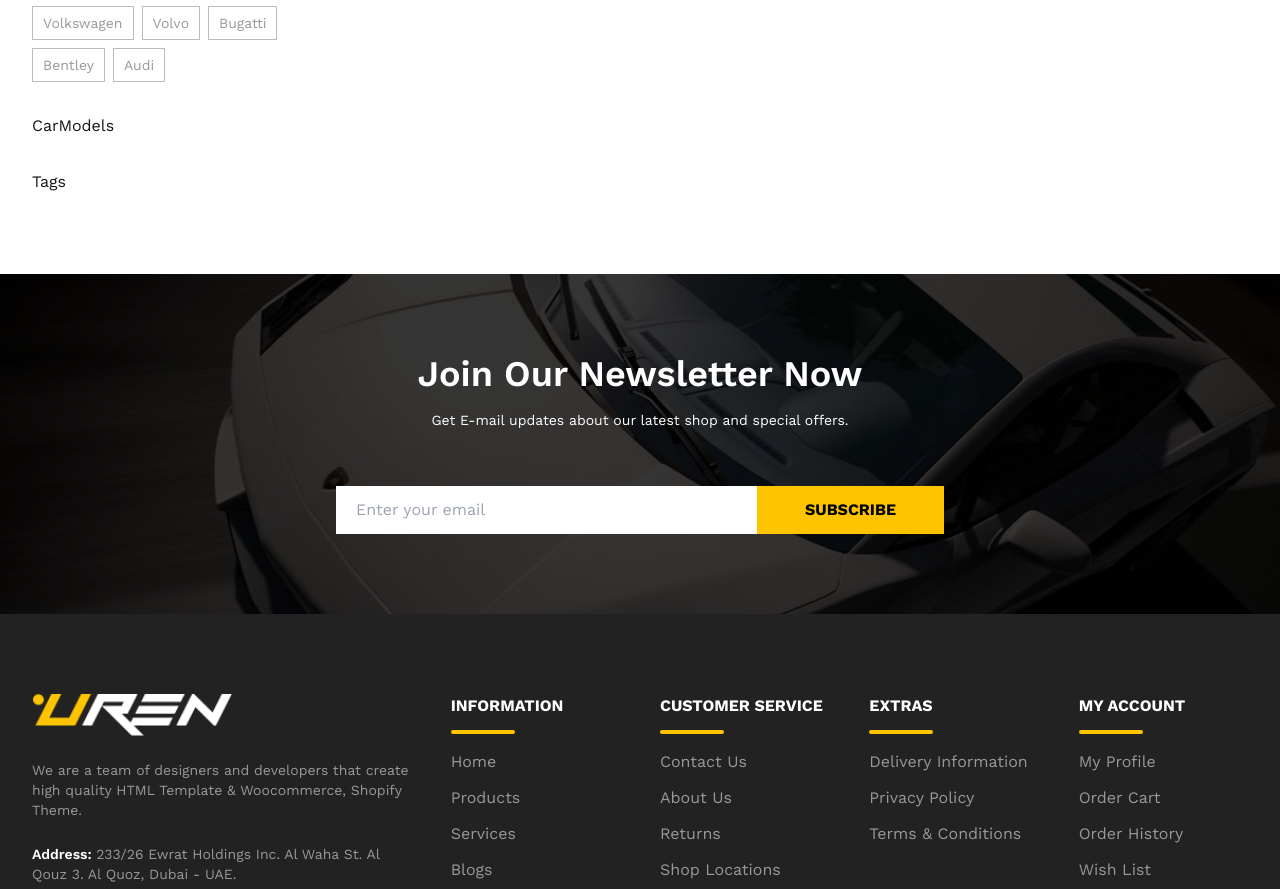
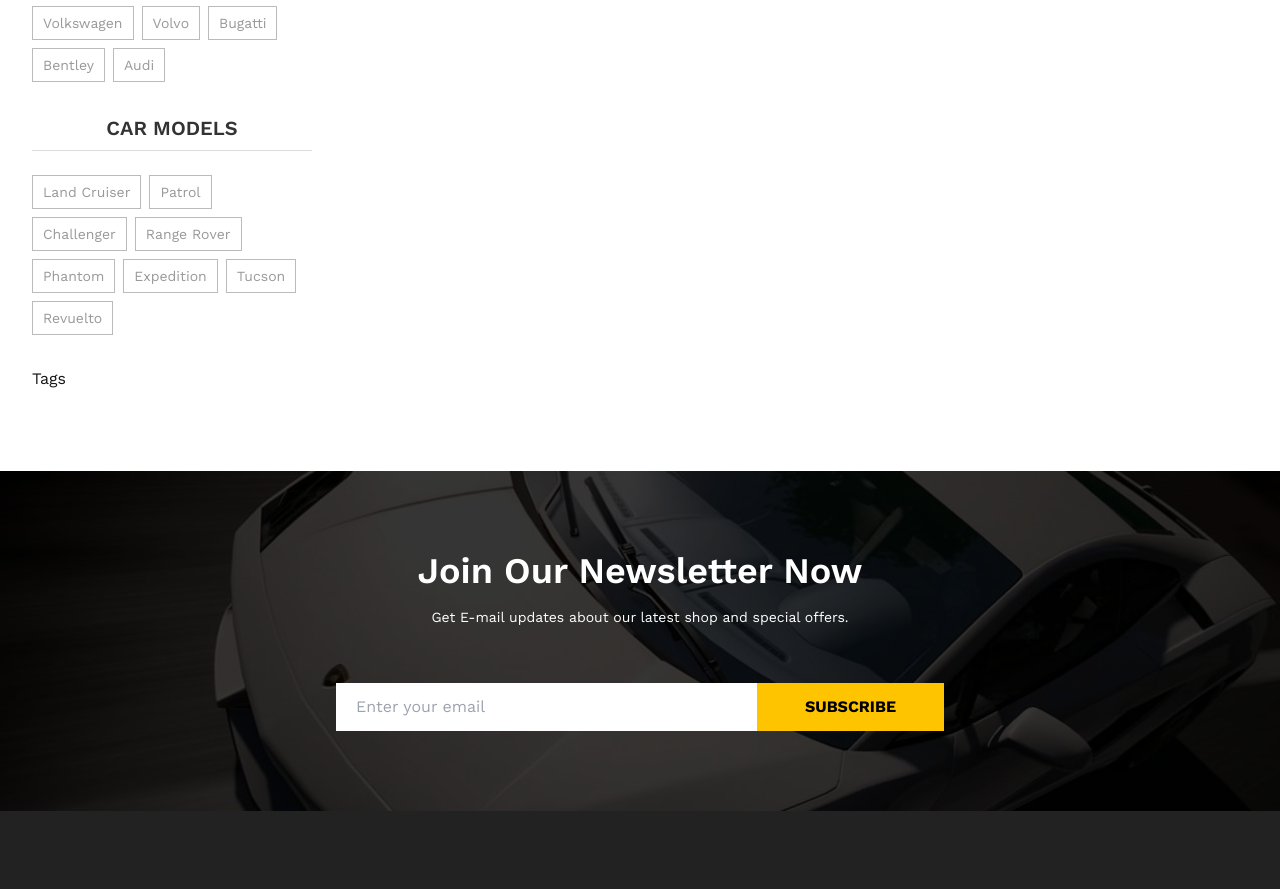
Before and after one commit to shahjalalhazari/Uren-Car-Accessories-Shop, a Next.js app: page /blogs in a window 1280 px wide. Shown: the part 1998-2887 px from the top of the page. Built offline with nearby package versions, Linux system fonts and the light colour scheme.

Commit message:
Responsive Car Models list added.

```diff
--- a/src/components/blogs/BrandsList.jsx
+++ b/src/components/blogs/BrandsList.jsx
@@ -25,12 +25,6 @@
   }, []);
 
   return (
-    // <div>
-    //   <h6 className="blog-aside-title"></h6>
-    //   <hr />
-
-    // </div>
-
     <div className="sidebar-item-container">
       <div className="item-collapse-btn" onClick={() => setIsOpen(!isOpen)}>
         <h5 className="item-heading">Car Brands</h5>
--- a/src/components/blogs/CarModels.jsx
+++ b/src/components/blogs/CarModels.jsx
@@ -1,7 +1,79 @@
-import React from 'react';
+"use client";
+import { useCarBrand } from "@/context/CarContext";
+import { useEffect, useState } from "react";
+import { BiChevronDown, BiPlus } from "react-icons/bi";
 
 const CarModels = () => {
-    return <div>CarModels</div>;
+  const [selectedModel, setSelectedModel] = useState(null);
+  const { modelsList } = useCarBrand();
+  const [isOpen, setIsOpen] = useState(true); // Default open on medium & large screen
+
+  useEffect(() => {
+    const updateDeviceType = () => {
+      if (window.innerWidth < 769) {
+        setIsOpen(false); // if screen is small then set isOpen "false"
+      }
+    };
+
+    // Initial check
+    updateDeviceType();
+
+    // Add event listener to detect resize
+    window.addEventListener("resize", updateDeviceType);
+
+    // Cleanup listener
+    return () => window.removeEventListener("resize", updateDeviceType);
+  }, []);
+
+  return (
+    <div className="sidebar-item-container">
+      <div className="item-collapse-btn" onClick={() => setIsOpen(!isOpen)}>
+        <h5 className="item-heading">Car Models</h5>
+        <button
+          className={`text-2xl uren-transition ${
+            isOpen ? "rotate-180" : "rotate-0"
+          }`}
+        >
+          <BiChevronDown />
+        </button>
+      </div>
+
+      {/* Desktop Header (Always Visible) */}
+      <h5 className="item-heading text-center hidden md:block">Car Models</h5>
+      <hr className="sidebar-divider" />
+
+      <div
+        className={`list-items-container uren-transition ${
+          isOpen ? "container-open" : "container-close"
+        }`}
+      >
+        <div className="tag-list">
+          {modelsList?.map((carModel, index) => (
+            <button
+              key={index}
+              className={`single-tag uren-transition ${
+                selectedModel === carModel && "tag-selected"
+              }`}
+              onClick={() =>
+                setSelectedModel(selectedModel === carModel ? null : carModel)
+              }
+            >
+              {carModel}
+              {selectedModel === carModel && (
+                <BiPlus
+                  className="w-4 h-4 cursor-pointer rotate-45 uren-transition"
+                  onClick={(e) => {
+                    e.stopPropagation();
+                    setSelectedModel(null);
+                  }}
+                />
+              )}
+            </button>
+          ))}
+        </div>
+      </div>
+    </div>
+  );
 };
 
 export default CarModels;
```
